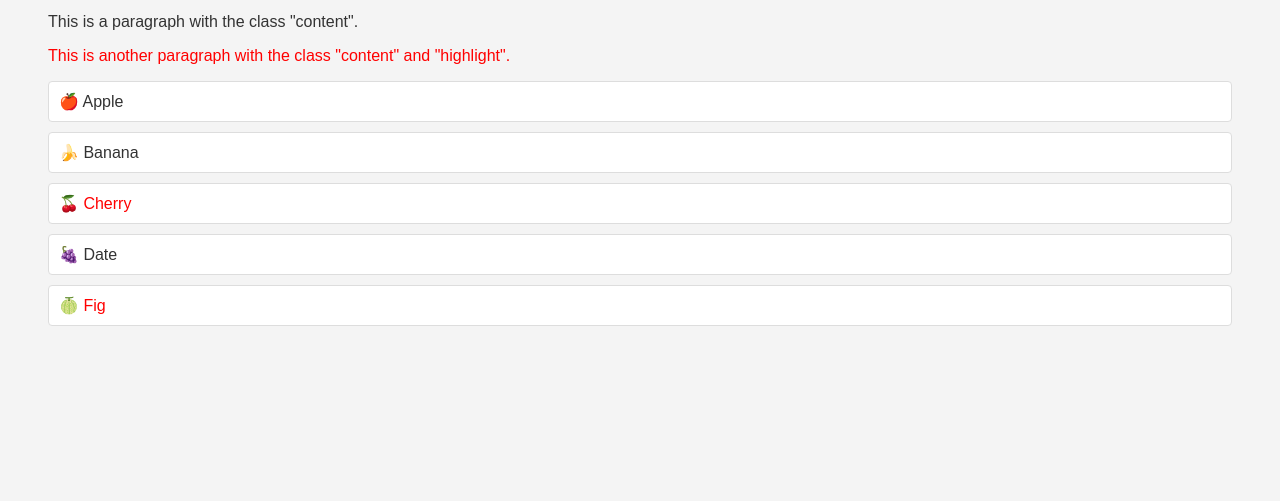
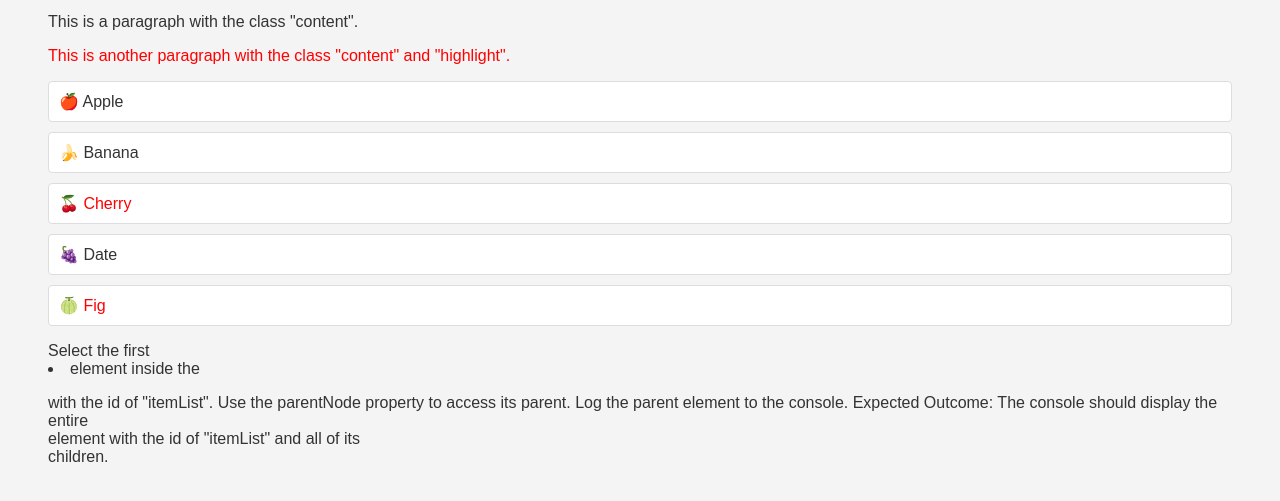
Before and after one commit to SchoolOfCode/week-3-intro-to-the-dom-the_amazing_team16, a plain HTML site: page index.html in a window 1280 px wide. Shown: the part 127-628 px from the top of the page. Drawn offline with Linux system fonts and the light colour scheme.

Commit message:
Ticket 2a

```diff
--- a/index.html
+++ b/index.html
@@ -23,3 +23,9 @@
     </ul>
   </body>
 </html>
+
+Select the first <li> element inside the <ul> with the id of "itemList".
+  Use the parentNode property to access its parent.
+  Log the parent element to the console.
+  Expected Outcome:
+  The console should display the entire <ul> element with the id of "itemList" and all of its <li> children.
--- a/index.js
+++ b/index.js
@@ -3,3 +3,7 @@ console.log("Hello");
 console.log(document.getElementById("title"));
 console.log(document.getElementsByClassName("content"));
 console.log(document.getElementsByTagName("li"));
+let firstListItem = document.querySelector('#itemList li');
+console.log(firstListItem);
+let parentElement = firstListItem.parentNode;
+console.log(parentElement);
```
